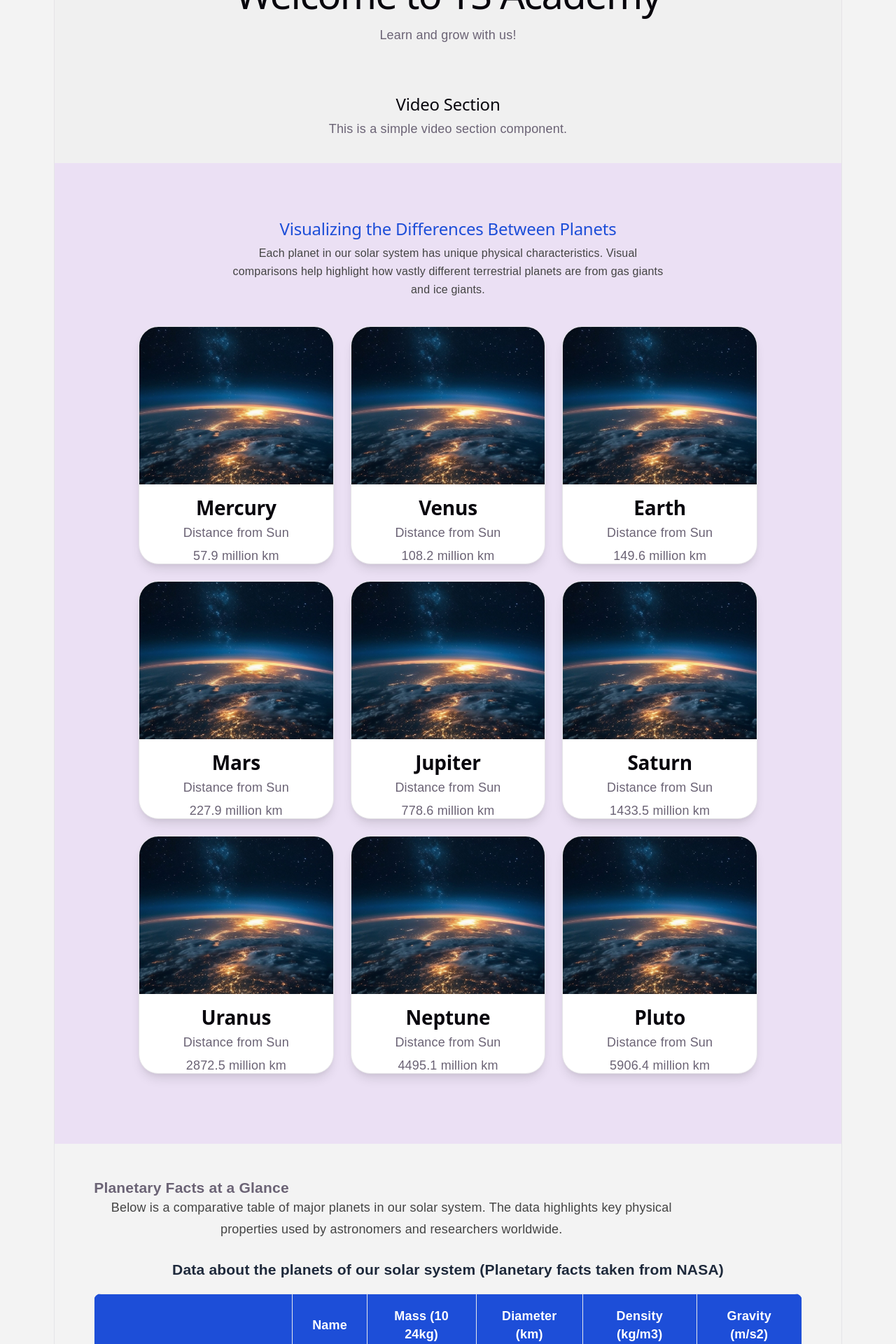
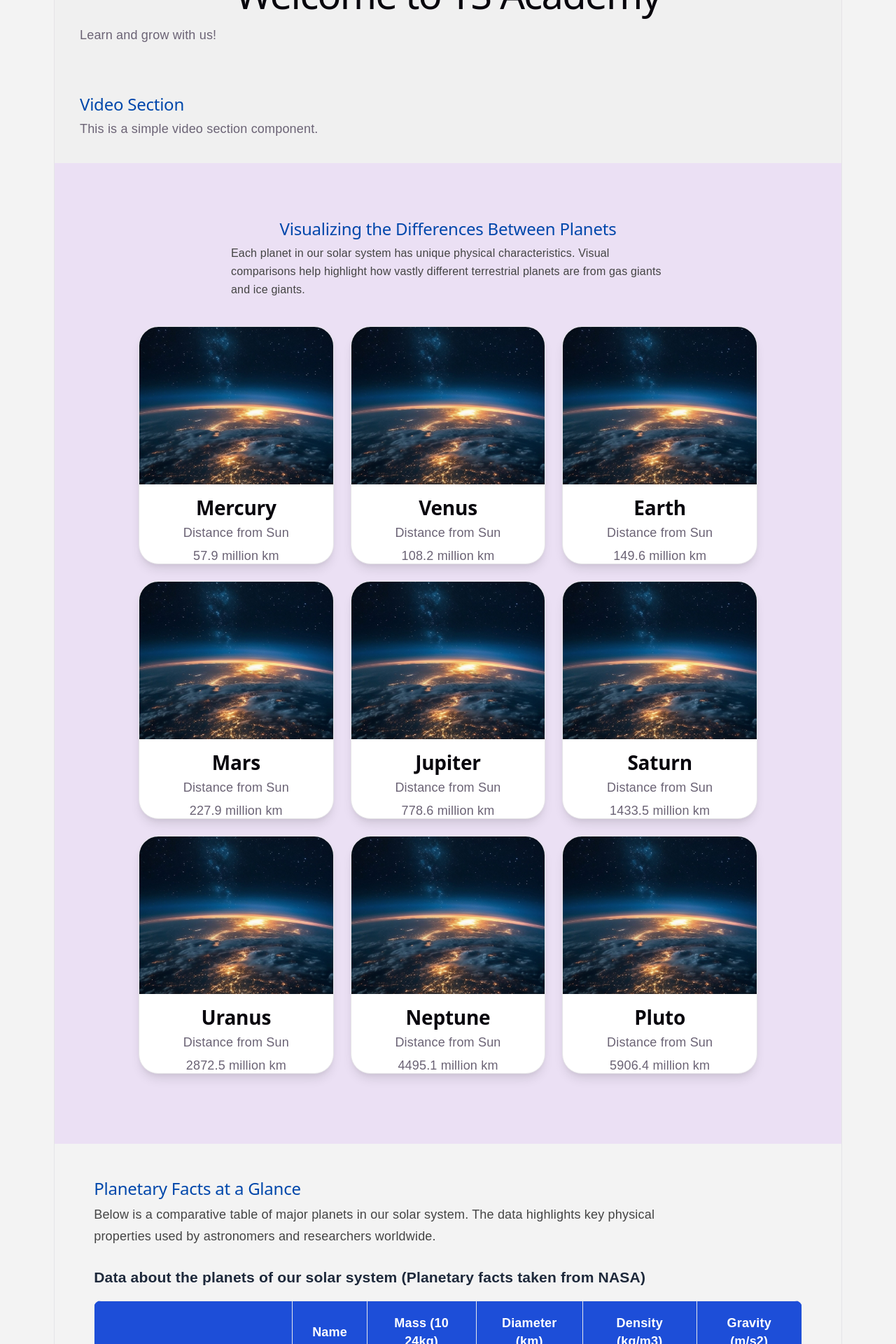
Before and after one commit to Skol-Chie/TS-Academy-SDC-Project-Group-9, a React (Vite) app: page / in a window 1280 px wide. Shown: the part 320-2240 px from the top of the page at 70% size. Built offline with nearby package versions, Linux system fonts and the light colour scheme.

Commit message:
Created planetcardtable-feature

```diff
--- a/src/components/PlanetTable.jsx
+++ b/src/components/PlanetTable.jsx
@@ -4,9 +4,9 @@ const PlanetTable = () => {
   return (
     <div className="table-container">
 
-      <h3 className='text-content, text-left'>Planetary Facts at a Glance</h3>
+      <h2 >Planetary Facts at a Glance</h2>
 
-      <p className="description ,text-left">
+      <p className="description">
 
         Below is a comparative table of major planets in our solar system.
 
@@ -16,7 +16,7 @@ const PlanetTable = () => {
 
       </p>
 
-      <h3 className='text-left, planet-Data'>
+      <h3>
 
         Data about the planets of our solar system
 
--- a/src/styles/Planets.css
+++ b/src/styles/Planets.css
@@ -43,8 +43,9 @@ body {
 }
 
 .planet-grid__header h2 {
-  color: #1d4ed8;
+  color: #0047AB;
   margin: 0 0 8px;
+  text-align:center
 }
 
 .planet-grid__header p {
--- a/src/styles/Table.css
+++ b/src/styles/Table.css
@@ -51,15 +51,22 @@ body {
 
 }
 
-.text-left{
+h2 {
+  text-align: left;
+  color: #0047AB;
+}
+
+p {
   text-align: left;
 }
 
-.planet-Data {
+
+h3 {
 
   margin-bottom: 20px;
 
   color: #1e293b;
+  text-align: left;
 }
 
 table {
```
